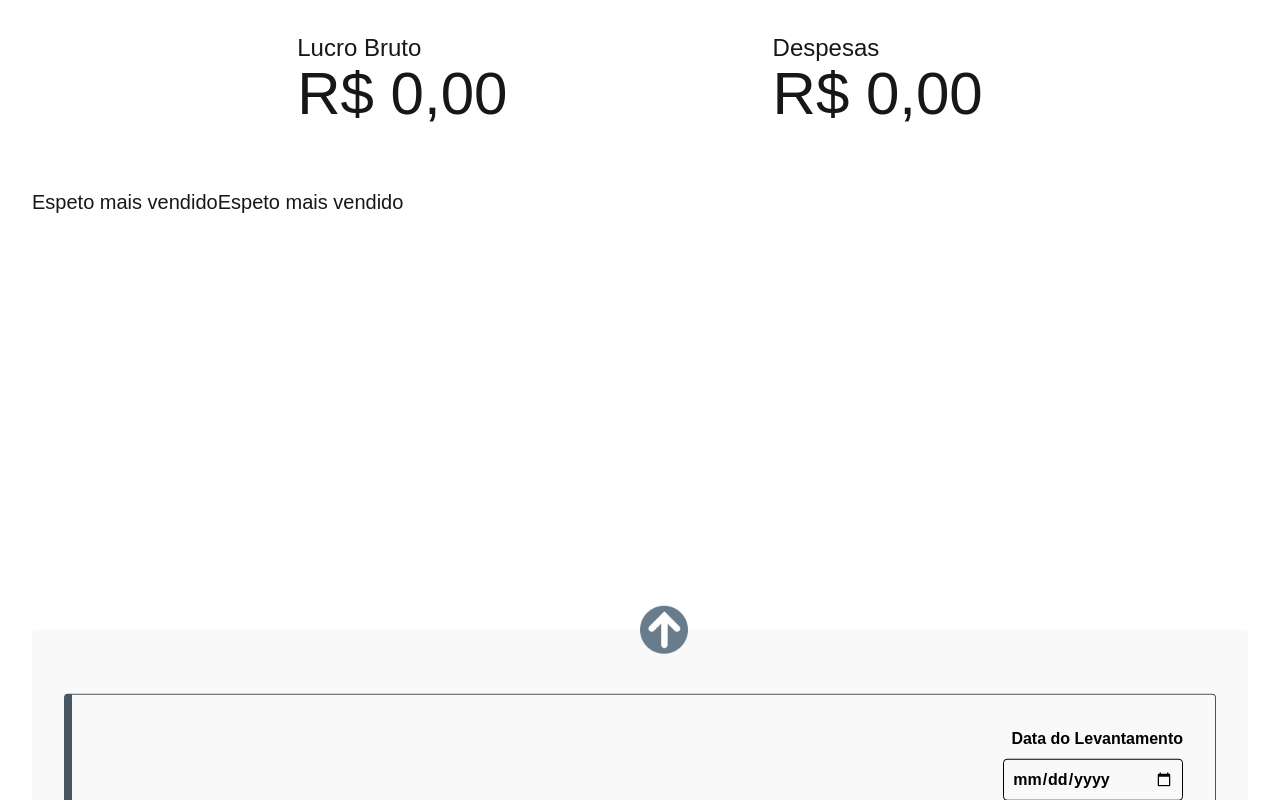
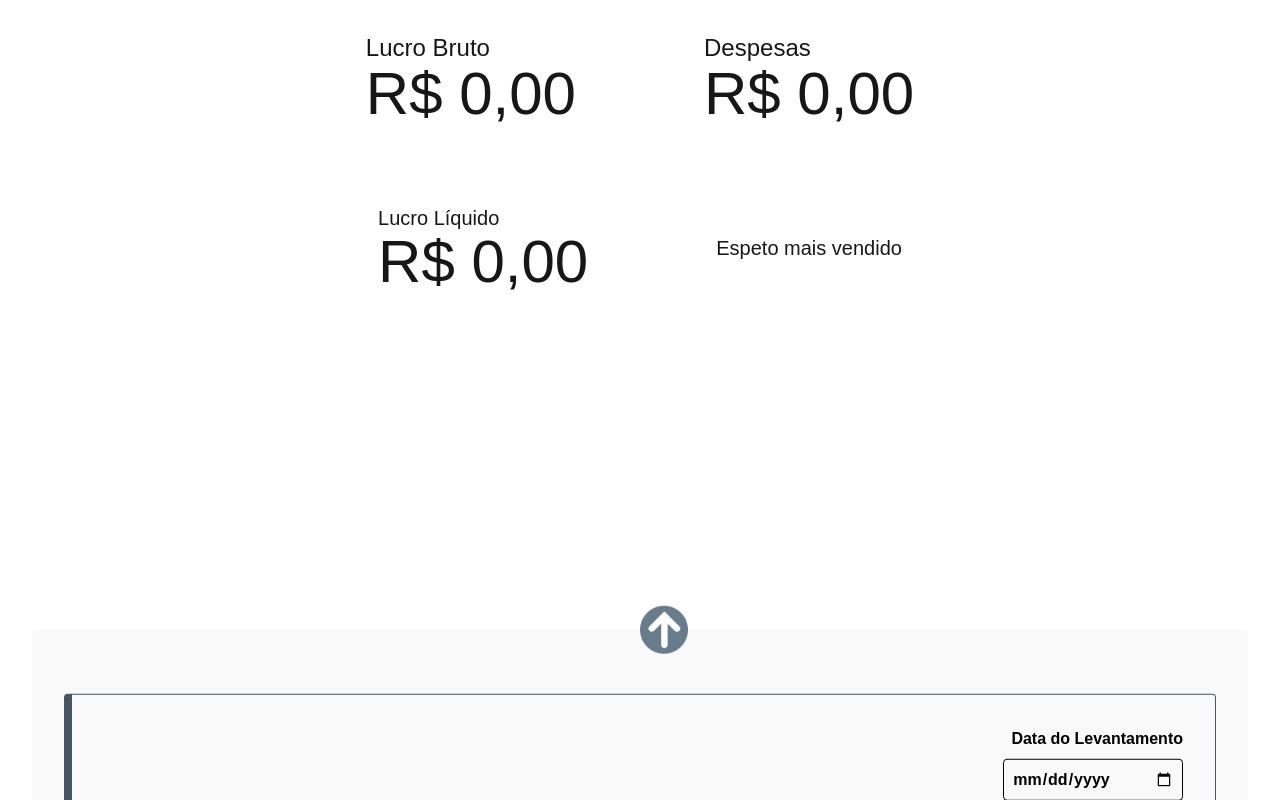
Before and after one commit to Gabriel-Andreoni/espetos-do-gah-front, a Next.js app: page / in a window 1280 px wide. Built offline with nearby package versions, Linux system fonts and the light colour scheme.

Commit message:
atualizações

```diff
--- a/app/components/Dash/index.tsx
+++ b/app/components/Dash/index.tsx
@@ -5,6 +5,8 @@ import { useState, useEffect } from "react";
 export default function Dash() {
   const [lucroBruto, setLucroBruto] = useState<string>();
   const [despesas, setDespesas] = useState<string>();
+  const [lucroLiquido, setLucroLiquido] = useState<string>();
+  const [espetoMaisVendido, setEspetoMaisVendido] = useState<{nome: string, quantidade:string}>();
 
   useEffect(() => {
     const lucroBruto = Number(localStorage.getItem("lucroBruto")).toLocaleString("pt-BR", {
@@ -21,18 +23,28 @@ export default function Dash() {
 
     setDespesas(despesas)
 
+    const lucroLiquido = Number(localStorage.getItem("lucroLiquido")).toLocaleString("pt-BR", {
+      currency: "BRL",
+      style: "currency"
+    })
+
+    setLucroLiquido(lucroLiquido)
+
+    const espetoMaisVendido = localStorage.getItem("espetoMaisVendido");
+    if(espetoMaisVendido) setEspetoMaisVendido(JSON.parse(espetoMaisVendido))
+
   }, [])
   return (
-    <div className="w-full absolute inset-0">
-      <div className="w-full p-8 flex justify-evenly">
-        <div className="6/12 flex flex-col justify-start">
+    <div className="w-full flex flex-col gap-4 absolute inset-0">
+      <div className="w-full p-8 flex justify-center gap-32">
+        <div className="w-fit flex flex-col">
           <h2 className="text-2xl">Lucro Bruto</h2>
           <span className="text-6xl">
            {lucroBruto}
           </span>
         </div>
 
-        <div className="6/12 flex flex-col justify-end">
+        <div className="w-fit flex flex-col">
           <h2 className="text-2xl">Despesas</h2>
           <span className="text-6xl">
             {despesas}
@@ -40,19 +52,18 @@ export default function Dash() {
         </div>
       </div>
 
-      <div className="w-full p-8 flex items-center">
-        <div className="6/12 flex flex-col">
-          <h2 className="text-xl">Espeto mais vendido</h2>
-          <h4>{""}</h4>
+      <div className="w-full p-8 flex justify-center items-center gap-32">
+        <div className="w-fit flex flex-col">
+          <h2 className="text-xl">Lucro Líquido</h2>
           <span className="text-6xl">
-            {""}
+            {lucroLiquido}
           </span>
         </div>
-        <div className="6/12 flex flex-col">
+        <div className="w-fit flex flex-col">
           <h2 className="text-xl">Espeto mais vendido</h2>
-          <h4>{""}</h4>
+          <h4>{espetoMaisVendido?.nome}</h4>
           <span className="text-6xl">
-            {""}
+            {espetoMaisVendido?.quantidade}
           </span>
         </div>
       </div>
--- a/app/components/Formulario/index.tsx
+++ b/app/components/Formulario/index.tsx
@@ -27,7 +27,9 @@ export default function Formulario() {
   const [precoDespesaLinguica, setPrecoDespesaLinguica] = useState<number>(0);
 
   const data = new Date();
-  const dataAtual = `${data.getFullYear()}-${data.getMonth() + 1}-${data.getDate()}`;
+  const dataAtual = `${data.getFullYear()}-${
+    data.getMonth() + 1
+  }-${data.getDate()}`;
 
   function setLocalStorageValues() {
     if (dataLevantamento == dataAtual) {
@@ -42,6 +44,16 @@ export default function Formulario() {
         precoDespesaCarvao,
       ].reduce((a, b) => a + b, 0);
       localStorage.setItem("despesas", String(despesas));
+
+      const lucroLiquido = lucroBruto - despesas;
+      localStorage.setItem("lucroLiquido", String(lucroLiquido));
+
+      const espetoMaisVendido = [
+        { nome: "Carne", quantidade: quantCarne },
+        { nome: "Franbacon", quantidade: quantFranbacon },
+        { nome: "Linguiça", quantidade: quantLinguica },
+      ].reduce((a, b) => (a.quantidade > b.quantidade ? a : b));
+      localStorage.setItem("espetoMaisVendido", JSON.stringify(espetoMaisVendido))
     }
   }
 
```
